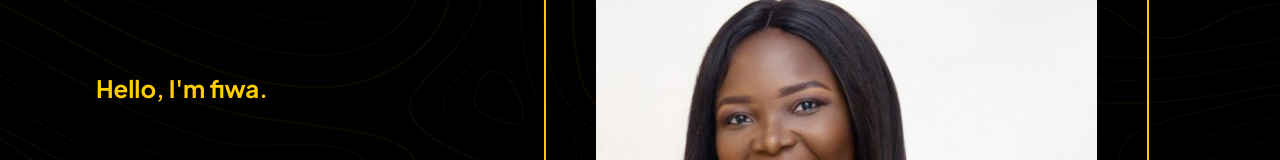
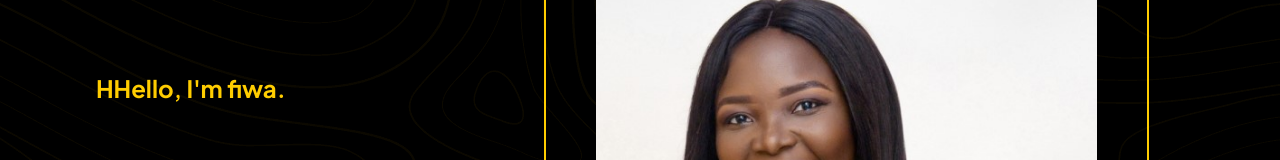
Before and after one commit to perxels/fiwa, a React (Create React App) app: page / in a window 1280 px wide. Shown: the part 126-286 px from the top of the page. Built offline with nearby package versions, Linux system fonts and the light colour scheme.

Commit message:
deploy testing

```diff
--- a/src/components/Intro.js
+++ b/src/components/Intro.js
@@ -7,7 +7,7 @@ const Intro = () => {
     return (
         <Wrapper>
             <div className="about">
-                <p>Hello, I'm fiwa.</p>
+                <p>HHello, I'm fiwa.</p>
                 <h1>Senior<br />Product<br /> Designer.</h1>
                 <small>
                     I train and mentor aspiring Product Designers <br />
```
